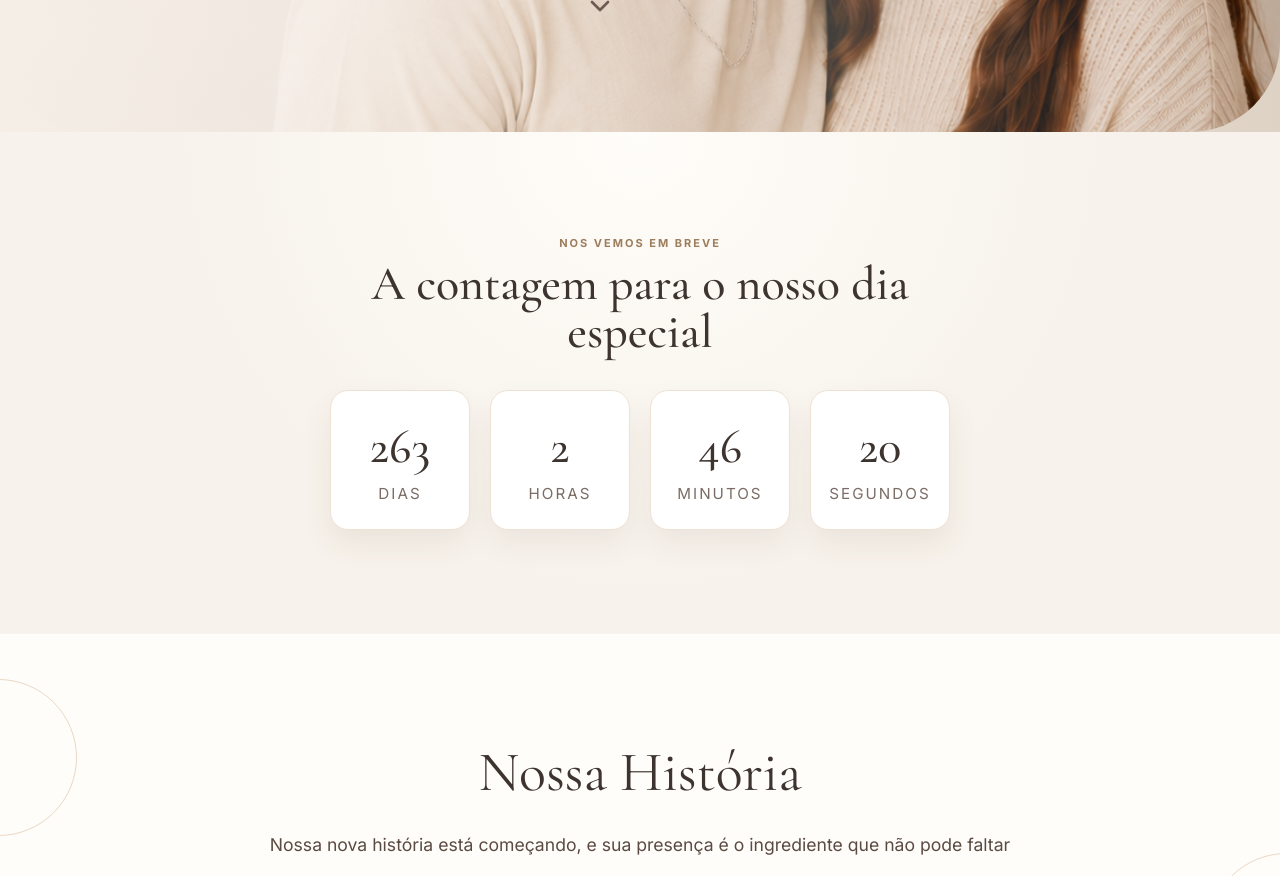
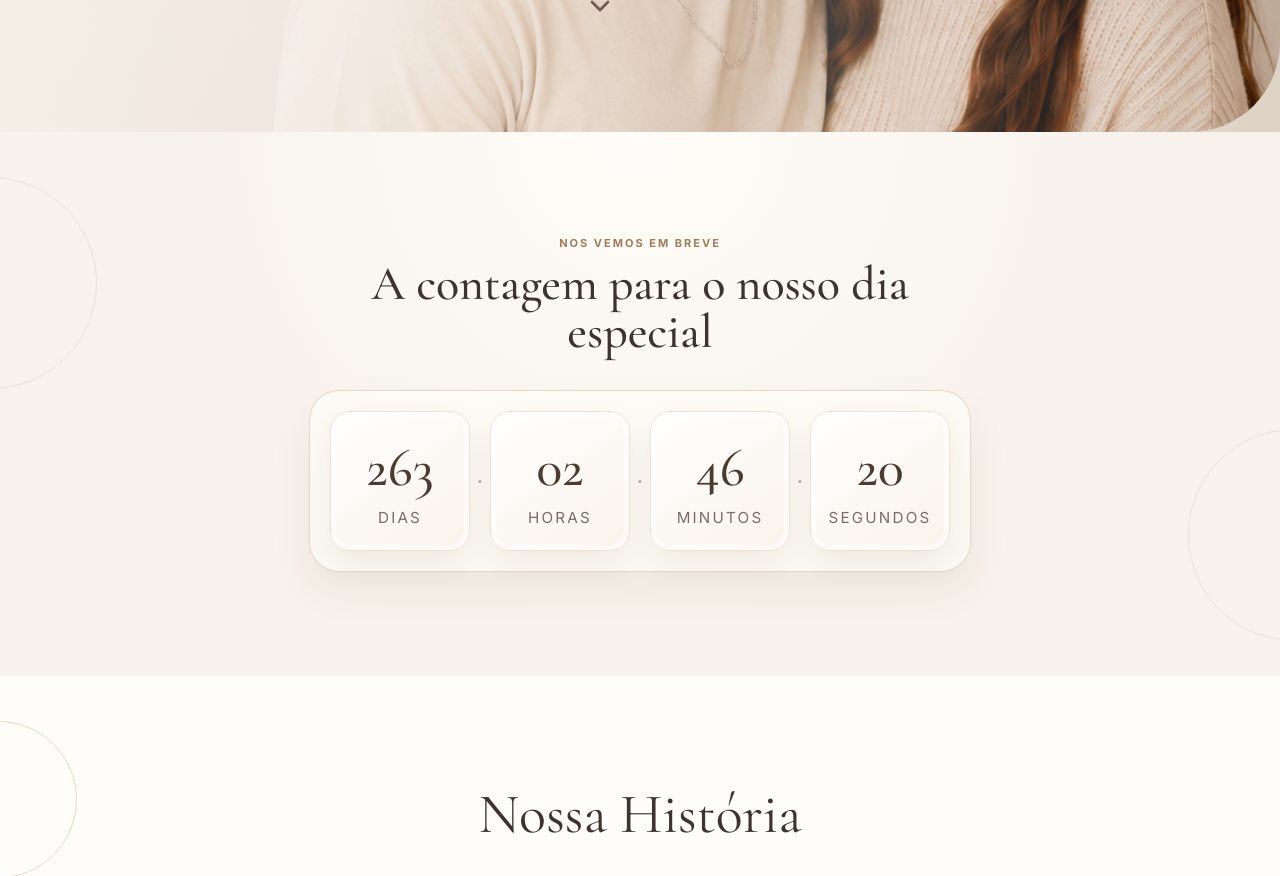
Before and after one commit to kelvinjp1999/Ch--revela-o, a React (Vite) app: page / in a window 1280 px wide. Shown: the part 760-1636 px from the top of the page. Built offline with nearby package versions, Linux system fonts and the light colour scheme; no server answers; a web font is replaced by a local one.

Commit message:
Feat:Estilizando countdown

```diff
--- a/src/features/home/components/countdown/Countdown.css
+++ b/src/features/home/components/countdown/Countdown.css
@@ -1,4 +1,6 @@
 .countdown {
+  position: relative;
+  overflow: hidden;
   padding: 6.5rem 2rem;
 
   display: flex;
@@ -8,32 +10,39 @@
   background: radial-gradient(circle at 50% 0, #fffdf9 0, #f7f2eb 58%);
 }
 
-.countdown-intro { max-width: 570px; margin-bottom: 34px; text-align: center; }
+.countdown::before, .countdown::after { position: absolute; width: 210px; height: 210px; border: 1px solid rgba(200, 170, 135, .26); border-radius: 50%; content: ""; }
+.countdown::before { top: 45px; left: -115px; }.countdown::after { right: -120px; bottom: 35px; }
+
+.countdown-intro { position: relative; z-index: 1; max-width: 570px; margin-bottom: 34px; text-align: center; }
 .countdown-intro p { color: #9c7d5d; font-size: 11px; font-weight: 700; letter-spacing: 2px; text-transform: uppercase; }
 .countdown-intro h2 { margin-top: 10px; color: #3d342f; font-family: "Cormorant Garamond", serif; font-size: clamp(2rem, 4vw, 3rem); font-weight: 500; line-height: 1; }
-.countdown-timer { display: flex; justify-content: center; gap: 20px; flex-wrap: wrap; }
+.countdown-timer { position: relative; z-index: 1; display: flex; justify-content: center; gap: 20px; flex-wrap: wrap; padding: 20px; border: 1px solid rgba(221, 200, 178, .7); border-radius: 30px; background: rgba(255, 253, 249, .62); box-shadow: 0 18px 44px rgba(83, 59, 42, .06); backdrop-filter: blur(5px); }
 
 .time-box {
   width: 140px;
   height: 140px;
 
-  background: white;
+  position: relative;
+  overflow: visible;
+  background: linear-gradient(145deg, #fff, #faf3eb);
 
   border: 1px solid #eee2d5;
-  border-radius: 18px;
+  border-radius: 20px;
 
   display: flex;
   flex-direction: column;
   justify-content: center;
   align-items: center;
 
-  box-shadow: 0 14px 30px rgba(83, 59, 42, .08);
+  box-shadow: inset 0 0 0 5px rgba(255, 255, 255, .62), 0 14px 30px rgba(83, 59, 42, .08);
 }
+
+.time-box:not(:last-child)::after { position: absolute; z-index: 2; top: 50%; right: -14px; color: #b89575; content: "·"; font-family: "Cormorant Garamond", serif; font-size: 32px; transform: translateY(-58%); }
 
 .time-box h2 {
   font-family: "Cormorant Garamond", serif;
-  font-size: 3rem;
-  color: #3d342f;
+  font-size: 3.35rem;
+  color: #4b3c32;
   font-weight: 500;
 }
 
@@ -44,7 +53,7 @@
 
   text-transform: uppercase;
 
-  letter-spacing: 2px;
+  letter-spacing: 2.2px;
 
   color: #7b6d66;
 }
@@ -52,7 +61,7 @@
 @media (max-width:768px){
 
 .countdown { padding: 4.5rem 1rem; }
-.countdown-timer { gap: 10px; }
+.countdown-timer { gap: 10px; padding: 12px; border-radius: 22px; }
 
 .time-box{
 
@@ -68,3 +77,5 @@ font-size:2.3rem;
 }
 
 }
+
+@media (max-width: 768px) { .time-box:not(:last-child)::after { display: none; } }
--- a/src/features/home/components/countdown/Countdown.tsx
+++ b/src/features/home/components/countdown/Countdown.tsx
@@ -6,6 +6,7 @@ const eventDate = new Date('2027-04-01T00:00:00')
 
 function Countdown() {
     const [timeLeft, setTimeLeft] = useState({ days: 0, hours: 0, minutes: 0, seconds: 0 })
+    const formatTime = (value: number) => String(value).padStart(2, '0')
 
     useEffect(() => {
   const updateCountdown = () => {
@@ -50,19 +51,19 @@ function Countdown() {
             </div>
             <div className="countdown-timer">
             <div className="time-box">
-                <h2>{timeLeft.days}</h2>
+                <h2>{formatTime(timeLeft.days)}</h2>
                 <span>Dias</span>
             </div>
             <div className="time-box">
-                <h2>{timeLeft.hours}</h2>
+                <h2>{formatTime(timeLeft.hours)}</h2>
                 <span>Horas</span>
             </div>
             <div className="time-box">
-                <h2>{timeLeft.minutes}</h2>
+                <h2>{formatTime(timeLeft.minutes)}</h2>
                 <span>Minutos</span>
             </div>
             <div className="time-box">
-                <h2>{timeLeft.seconds}</h2>
+                <h2>{formatTime(timeLeft.seconds)}</h2>
                 <span>Segundos</span>
             </div>
             </div>
```
